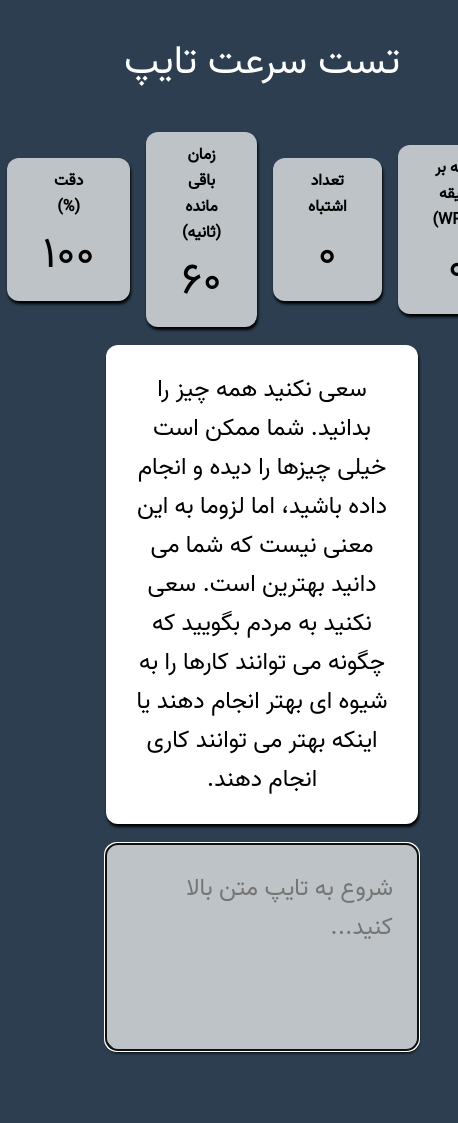
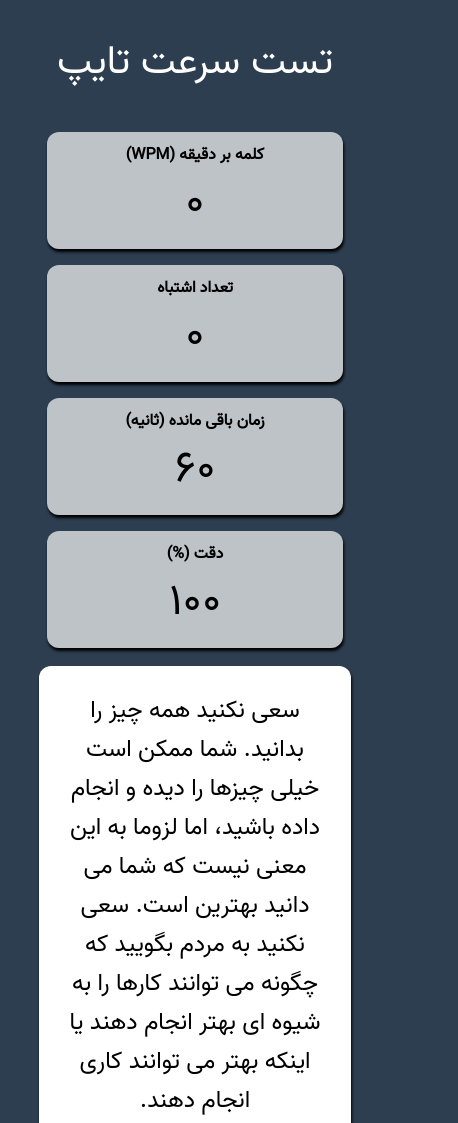
Before and after one commit to mre-dev/typing-test, a website: page index.html in a window 390 px wide. Shown: the top 1123 px of the page, 458 px wide, since content can reach past the window. Before the commit the page ends 1060 px from the top, so only its background shows below. Drawn offline with Linux system fonts and the light colour scheme.

Commit message:
update style and responsive

```diff
--- a/assets/css/style.css
+++ b/assets/css/style.css
@@ -15,7 +15,7 @@ body {
   color: #000;
   text-align: center;
   direction: rtl;
-  overflow: hidden;
+  overflow-x: hidden;
 }
 
 .container {
@@ -37,6 +37,7 @@ body {
 .header {
   display: flex;
   align-items: center;
+  flex-wrap: wrap;
 }
 
 .info-box {
@@ -45,6 +46,7 @@ body {
   padding: 10px 35px;
   border-radius: 12px;
   box-shadow: black 1px 3px 3px;
+  flex-grow: 1;
 }
 
 .label {
```
